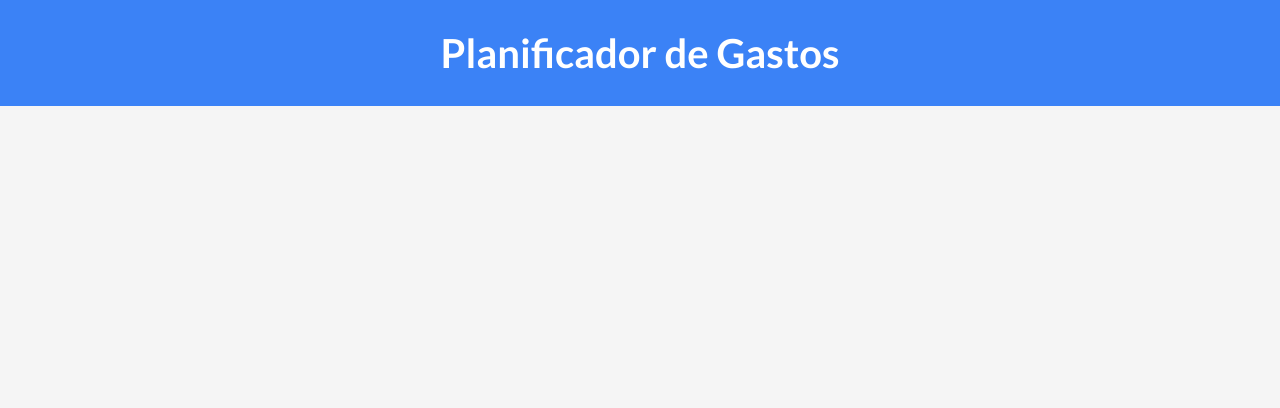
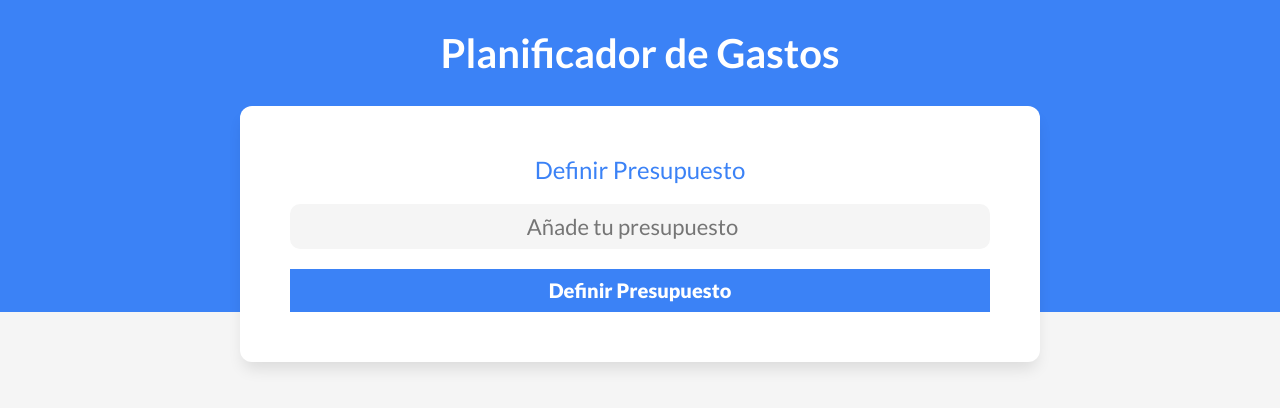
Before and after one commit to andmar001/app-presupuesto, a Vue app: page / in a window 1280 px wide. Shown: the top 408 px of the page. Built offline with nearby package versions, Linux system fonts and the light colour scheme.

Commit message:
ADD diseño del formulario

```diff
--- a/src/App.vue
+++ b/src/App.vue
@@ -1,5 +1,5 @@
 <script setup>
-  import Filtro from './components/Filtro.vue'
+  import Presupuesto from './components/Presupuesto.vue'
 
 </script>
 
@@ -7,6 +7,13 @@
   <div>
     <header>
       <h1>Planificador de Gastos</h1>
+
+      <div class="contenedor contenedor-header sombra">
+        <Presupuesto
+
+        />
+      </div>
+
     </header>
   </div>
 </template>
@@ -49,5 +56,21 @@
     color: var(--blanco);
     text-align: center;
   }
+  .contenedor{
+    width: 90%;
+    max-width: 80rem;
+    margin: 0 auto;
+  }
+  .contenedor-header{
+    margin-top: -5rem;
+    transform: translateY(5rem);
+    padding: 5rem;
+  }
+  .sombra{
+    box-shadow: 0px 10px 15px -3px rgba(0,0,0,0.1);
+    background-color: var(--blanco);
+    border-radius:1.2rem;
+    padding: 5rem;
+  }
 
 </style>
--- /dev/null
+++ b/src/components/Presupuesto.vue
@@ -0,0 +1,64 @@
+<script setup>
+
+</script>
+
+<template>
+   <form
+         class="presupuesto"
+   >
+      <div class="campo">
+         <label for="">Definir Presupuesto</label>
+         <input
+               id="nuevo-presupuesto"
+               class="nuevo-presuuesto"
+               placeholder="Añade tu presupuesto"
+               type="number"
+         />
+      </div>
+
+      <input type="submit" value="Definir Presupuesto">
+
+   </form>
+</template>
+
+<style scoped>
+   .presupuesto{
+      width: 100%;
+   }
+   .campo{
+      display: grid;
+      gap: 2rem;
+   }
+   .presupuesto label{
+      font-size: 2.4rem;
+      font-weight: 500;
+      color: var(--azul);
+      text-align: center;
+   }
+   .presupuesto input[type="number"]{
+      background-color: var(--gris-claro);
+      border-radius: 1rem;
+      padding: 1rem;
+      border: none;
+      font-size: 2.2rem;
+      text-align: center;
+   }
+   .presupuesto input[type="submit"]{
+      background-color: var(--azul);
+      border: none;
+      padding: 1rem;
+      text-align: center;
+      font-size: 2rem;
+      margin-top: 2rem;
+      color: var(--blanco);
+      font-weight: 900;
+      width: 100%;
+      transition: background-color 300ms ease;
+   }
+   .presupuesto input[type="submit"]:hover{
+      cursor: pointer;
+      background-color: #1048A4;
+   }
+
+
+</style>
```
